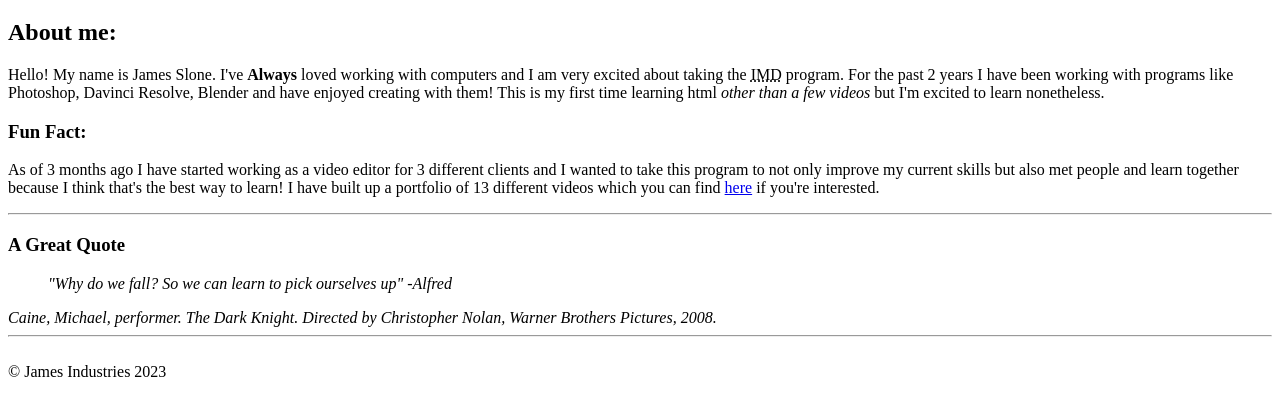
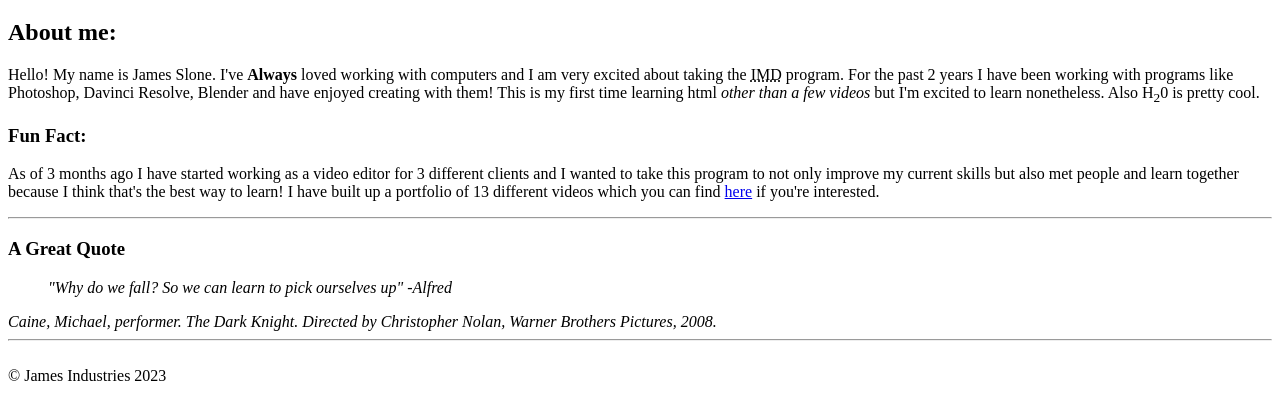
Before and after one commit to JamesSlone117/JamesSlone117.github.io, a plain HTML site: page html-assignment/index.html in a window 1280 px wide. Shown: the part 61-480 px from the top of the page. Drawn offline with Linux system fonts and the light colour scheme.

Commit message:
Adds subscript

```diff
--- a/html-assignment/index.html
+++ b/html-assignment/index.html
@@ -22,7 +22,7 @@
                 excited about taking the <abbr title="Interactive Media Design">IMD</abbr> program. For the past 2 years
                 I have been working with programs like Photoshop,
                 Davinci Resolve, Blender and have enjoyed creating with them! This is my first time learning html
-                <em>other than a few videos</em> but I'm excited to learn nonetheless.
+                <em>other than a few videos</em> but I'm excited to learn nonetheless. Also H<sub>2</sub>0 is pretty cool.
             </p>
         </article>
 
```
